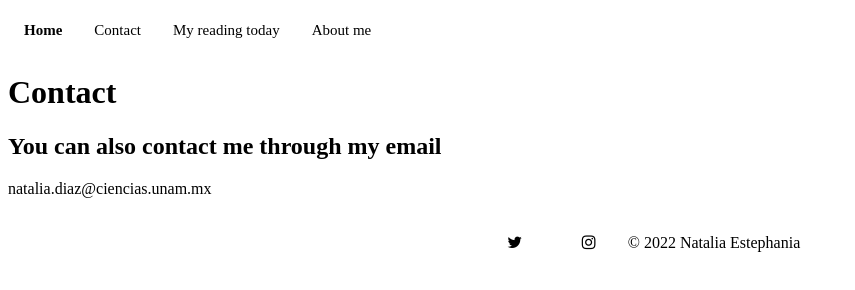
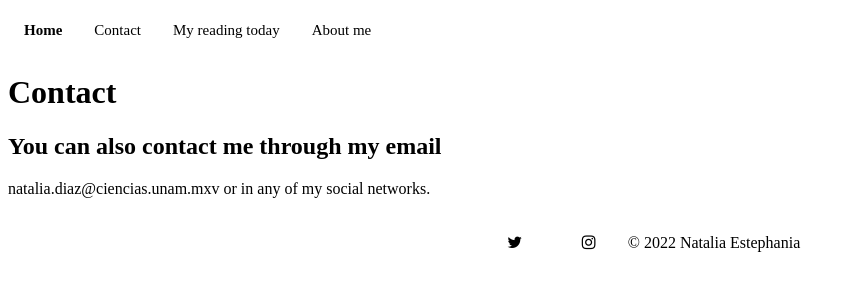
Before and after one commit to enataliadiaz/natali.github.io, a plain HTML site: page contact.html in a window 1280 px wide. Shown: the whole page, without its empty margins (0-855 px from the left). Drawn offline with Linux system fonts and the light colour scheme.

Commit message:
Update contact.html

```diff
--- a/contact.html
+++ b/contact.html
@@ -29,7 +29,7 @@
 
   <h1> Contact </h1>
   <h2>You can also contact me through my email</h2>
-  <p>natalia.diaz@ciencias.unam.mx</p>
+  <p>natalia.diaz@ciencias.unam.mxv or in any of my social networks.</p>
 
   <!-- Footer -->
   <footer class='center'>
```
